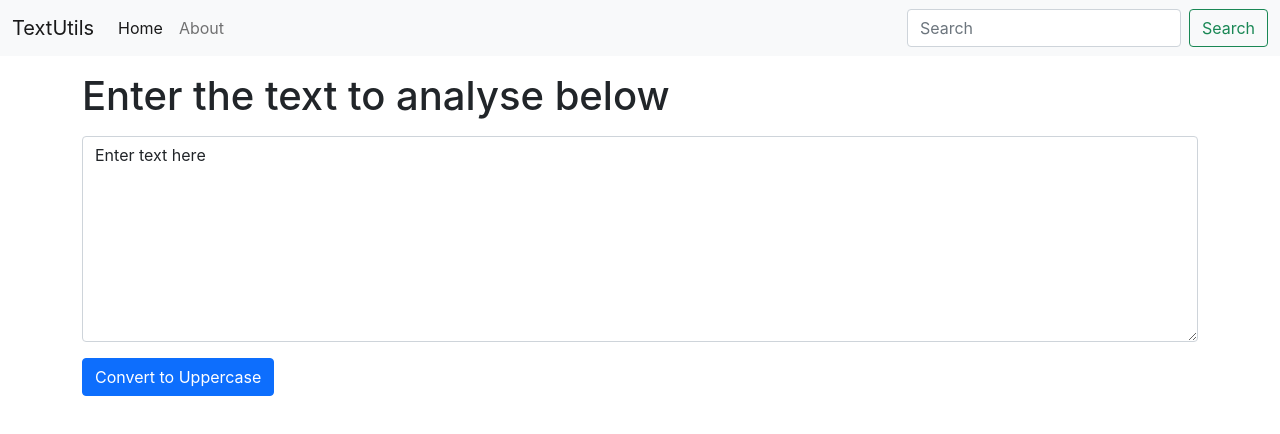
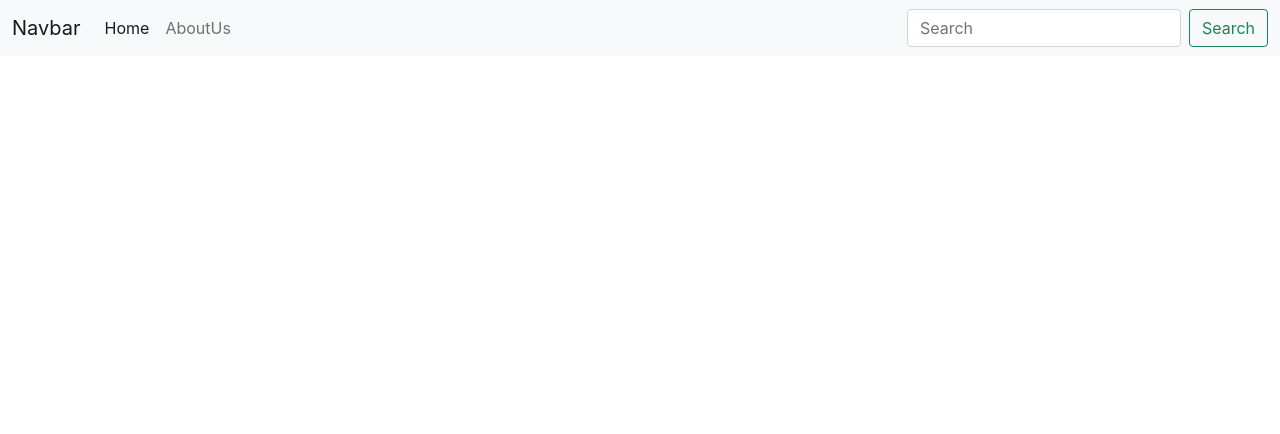
Before and after one commit to sohamobh/webelight-first, a React (Create React App) app: page / in a window 1280 px wide. Shown: the top 434 px of the page. Built offline with nearby package versions, Linux system fonts and the light colour scheme.

Commit message:
React day-2

```diff
--- a/package.json
+++ b/package.json
@@ -1,5 +1,5 @@
 {
-  "name": "textutil",
+  "name": "textutils2",
   "version": "0.1.0",
   "private": true,
   "dependencies": {
--- a/public/index.html
+++ b/public/index.html
@@ -12,13 +12,24 @@
         <link rel="apple-touch-icon" href="%PUBLIC_URL%/logo192.png" />
 
         <link rel="manifest" href="%PUBLIC_URL%/manifest.json" />
-    <link href="https://cdn.jsdelivr.net/npm/bootstrap@5.1.3/dist/css/bootstrap.min.css" rel="stylesheet" integrity="sha384-1BmE4kWBq78iYhFldvKuhfTAU6auU8tT94WrHftjDbrCEXSU1oBoqyl2QvZ6jIW3" crossorigin="anonymous">
+        <!-- Bootstrap CSS -->
+        <link
+            href="https://cdn.jsdelivr.net/npm/bootstrap@5.1.3/dist/css/bootstrap.min.css"
+            rel="stylesheet"
+            integrity="sha384-1BmE4kWBq78iYhFldvKuhfTAU6auU8tT94WrHftjDbrCEXSU1oBoqyl2QvZ6jIW3"
+            crossorigin="anonymous"
+        />
 
         <title>React App</title>
     </head>
     <body>
         <noscript>You need to enable JavaScript to run this app.</noscript>
         <div id="root"></div>
-    <script src="https://cdn.jsdelivr.net/npm/bootstrap@5.1.3/dist/js/bootstrap.bundle.min.js" integrity="sha384-ka7Sk0Gln4gmtz2MlQnikT1wXgYsOg+OMhuP+IlRH9sENBO0LRn5q+8nbTov4+1p" crossorigin="anonymous"></script>
+        <!-- Option 1: Bootstrap Bundle with Popper -->
+        <script
+            src="https://cdn.jsdelivr.net/npm/bootstrap@5.1.3/dist/js/bootstrap.bundle.min.js"
+            integrity="sha384-ka7Sk0Gln4gmtz2MlQnikT1wXgYsOg+OMhuP+IlRH9sENBO0LRn5q+8nbTov4+1p"
+            crossorigin="anonymous"
+        ></script>
     </body>
 </html>
--- a/src/App.js
+++ b/src/App.js
@@ -1,21 +1,67 @@
-import logo from './logo.svg';
-import './App.css';
-import Navbar from './components/Navbar';
-import TextForm from './components/TextForm';
+import logo from "./logo.svg"
+import "./App.css"
+import Navbar from "./components/Navbar"
+import TextForm from "./components/TextForm"
 
 //new project.. text management
 function App() {
-  return (
-    <>
-      {/*<Navbar title="TextUtils" aboutText = "About TextUtils"/>*/}
-      {/*<Navbar/>*/}
-      <Navbar title="TextUtils"/>
-      <div className="container my-3">
-         <TextForm heading="Enter the text to analyse below"/>
-      </div>
-
-    </>
-  );
+    return (
+        <>
+            <nav className="navbar navbar-expand-lg navbar-light bg-light">
+                <div className="container-fluid">
+                    <a className="navbar-brand" href="/">
+                        Navbar
+                    </a>
+                    <button
+                        className="navbar-toggler"
+                        type="button"
+                        data-bs-toggle="collapse"
+                        data-bs-target="#navbarSupportedContent"
+                        aria-controls="navbarSupportedContent"
+                        aria-expanded="false"
+                        aria-label="Toggle navigation"
+                    >
+                        <span className="navbar-toggler-icon"></span>
+                    </button>
+                    <div
+                        className="collapse navbar-collapse"
+                        id="navbarSupportedContent"
+                    >
+                        <ul className="navbar-nav me-auto mb-2 mb-lg-0">
+                            <li className="nav-item">
+                                <a
+                                    className="nav-link active"
+                                    aria-current="page"
+                                    href="/"
+                                >
+                                    Home
+                                </a>
+                            </li>
+                            <li className="nav-item">
+                                <a className="nav-link" href="/">
+                                    AboutUs
+                                </a>
+                            </li>
+                        </ul>
+                        <form className="d-flex">
+                            <input
+                                className="form-control me-2"
+                                type="search"
+                                placeholder="Search"
+                                aria-label="Search"
+                            />
+                            <button
+                                className="btn btn-outline-success"
+                                type="submit"
+                            >
+                                Search
+                            </button>
+                        </form>
+                    </div>
+                </div>
+            </nav>
+        </>
+    )
 }
 
-export default App;
+export default App
--- a/src/components/Navbar.js
+++ b/src/components/Navbar.js
@@ -1,26 +1,57 @@
-import React from 'react'
-import propTypes from 'prop-types'
+import React from "react"
+import propTypes from "prop-types"
 
 export default function Navbar(props) {
     return (
         <nav className="navbar navbar-expand-lg navbar-light bg-light">
             <div className="container-fluid">
-      <a className="navbar-brand" href="/">{props.title}</a>
-      <button className="navbar-toggler" type="button" data-bs-toggle="collapse" data-bs-target="#navbarSupportedContent" aria-controls="navbarSupportedContent" aria-expanded="false" aria-label="Toggle navigation">
+                <a className="navbar-brand" href="/">
+                    {props.title}
+                </a>
+                <button
+                    className="navbar-toggler"
+                    type="button"
+                    data-bs-toggle="collapse"
+                    data-bs-target="#navbarSupportedContent"
+                    aria-controls="navbarSupportedContent"
+                    aria-expanded="false"
+                    aria-label="Toggle navigation"
+                >
                     <span className="navbar-toggler-icon"></span>
                 </button>
-      <div className="collapse navbar-collapse" id="navbarSupportedContent">
+                <div
+                    className="collapse navbar-collapse"
+                    id="navbarSupportedContent"
+                >
                     <ul className="navbar-nav me-auto mb-2 mb-lg-0">
                         <li className="nav-item">
-            <a className="nav-link active" aria-current="page" href="/">Home</a>
+                            <a
+                                className="nav-link active"
+                                aria-current="page"
+                                href="/"
+                            >
+                                Home
+                            </a>
                         </li>
                         <li className="nav-item">
-            <a className="nav-link" href="/">{props.aboutText}</a>
+                            <a className="nav-link" href="/">
+                                {props.aboutText}
+                            </a>
                         </li>
                     </ul>
                     <form className="d-flex">
-          <input className="form-control me-2" type="search" placeholder="Search" aria-label="Search"/>
-          <button className="btn btn-outline-success" type="submit">Search</button>
+                        <input
+                            className="form-control me-2"
+                            type="search"
+                            placeholder="Search"
+                            aria-label="Search"
+                        />
+                        <button
+                            className="btn btn-outline-success"
+                            type="submit"
+                        >
+                            Search
+                        </button>
                     </form>
                 </div>
             </div>
@@ -28,12 +59,14 @@
     )
 }
 
-Navbar.propTypes={ //this generates an error  if numbers are entered in title or about
+Navbar.propTypes = {
+    //this generates an error  if numbers are entered in title or about
     title: propTypes.string.isRequired,
-    aboutText: propTypes.string.isRequired
+    aboutText: propTypes.string.isRequired,
 }
 
-Navbar.defaultProps={ //displayed when no title or about us is passed
-    title: 'Set title here',
-    aboutText: 'About'
-};
+Navbar.defaultProps = {
+    //displayed when no title or about us is passed
+    title: "Set title here",
+    aboutText: "About",
+}
```
Also changed, not shown: src/components/TextForm.js (+19 -12 lines), 2 other files (tests, documents, lock files or other folders). Lines whose indentation alone changed are shown as unchanged.
